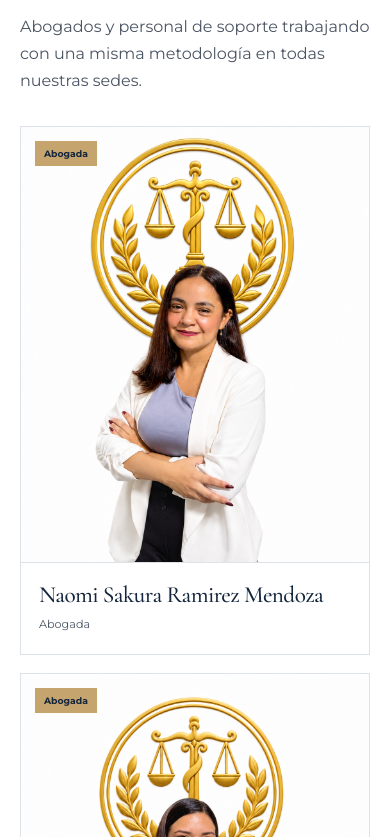
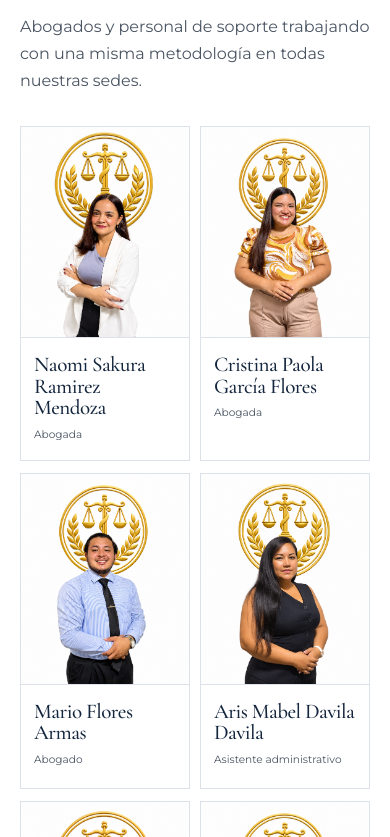
Before and after one commit to Carhuajulca/ratio-iuris, a React (Vite) app: page /equipo in a window 390 px wide. Shown: the part 1487-2324 px from the top of the page. Built offline with nearby package versions, Linux system fonts and the light colour scheme.

Commit message:
Compacta la sección equipo en dispositivos móviles

```diff
--- a/src/styles/global.css
+++ b/src/styles/global.css
@@ -475,12 +475,12 @@ p { line-height: 1.7; }
   .team-lead-copy .person-specialty { margin-bottom: 24px; }
   .team-lead-copy blockquote { margin-top: 28px; padding-top: 22px; font-size: 1.45rem; }
   .premium-team-heading { margin: 64px 0 32px; gap: 18px; }
-  .premium-team-grid { grid-template-columns: 1fr; gap: 18px; }
+  .premium-team-grid { grid-template-columns: repeat(2, minmax(0, 1fr)); gap: 12px 10px; }
   .person-photo { height: auto; min-height: 0; aspect-ratio: 4 / 5; }
-  .person-photo > span { top: 14px; left: 14px; max-width: calc(100% - 28px); padding: 7px 9px; font-size: .58rem; white-space: normal; }
-  .person-info { min-height: 0; padding: 20px 18px; }
-  .person-info h3 { font-size: 1.45rem; }
-  .person-info p { font-size: .7rem; }
+  .person-photo > span { display: none; }
+  .person-info { min-height: 104px; padding: 16px 13px; }
+  .person-info h3 { font-size: clamp(1.18rem, 5.4vw, 1.45rem); line-height: 1.02; }
+  .person-info p { font-size: .66rem; }
   .team-note { margin-top: 24px; }
   .services-directory article { min-height: auto; }
   .services-directory article { padding: 46px 0; gap: 24px; }
@@ -518,9 +518,8 @@ p { line-height: 1.7; }
 }
 
 @media (max-width: 350px) {
-  .home-team-grid, .premium-team-grid { grid-template-columns: 1fr; }
+  .home-team-grid { grid-template-columns: 1fr; }
   .home-team-grid > a, .home-team-grid > a.lead-preview { height: 380px; }
-  .person-photo { height: 360px; }
 }
 
 @media (prefers-reduced-motion: reduce) {
```
